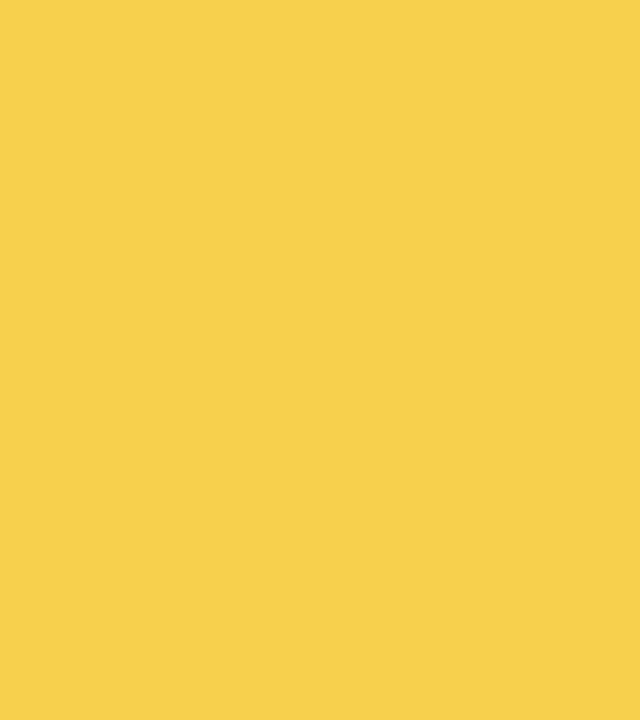
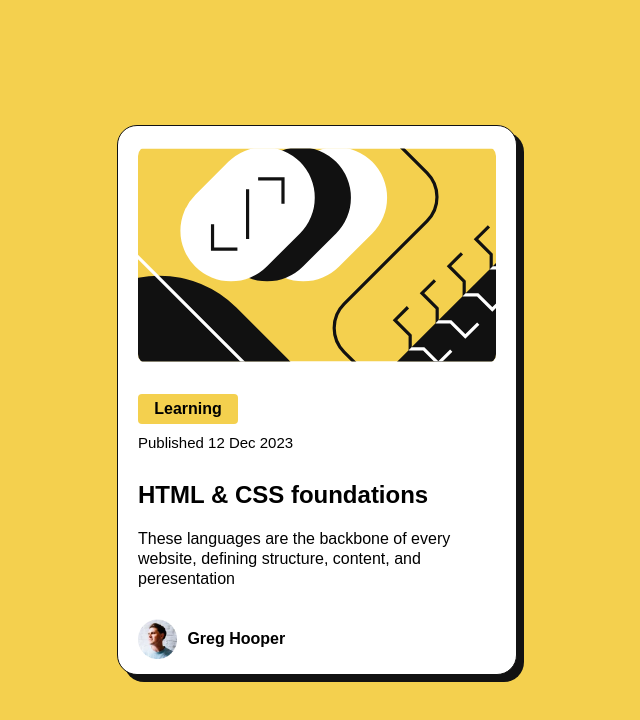
Before and after one commit to OcttaDev/blog-preview-card-main, a plain HTML site: page index.html in a window 1280 px wide. Shown: the whole page, without its empty margins (323-963 px from the left). Drawn offline with Linux system fonts and the light colour scheme.

Commit message:
finish the create card [html, css]

```diff
--- a/index.html
+++ b/index.html
@@ -12,7 +12,27 @@
 <body>
   <main>
     <div class="container">
-
+      <div class="image-container">
+        <img src="./assets/images/illustration-article.svg" alt="">
+      </div>
+      <div class="post-informations-container">
+        <p class="status-evolution">
+          <strong>Learning</strong>
+        </p>
+        <p class="post-date">
+          Published 12 Dec 2023
+        </p>
+      </div>
+      <div class="data-post-container">
+        <h2 class="title">HTML & CSS foundations</h2>
+        <p class="paragraph">These languages are the backbone of every website, defining structure, content, and peresentation</p>
+      </div>
+      <div class="user-data">
+        <img src="./assets/images/image-avatar.webp" alt="">
+        <p class="user-name">
+          <strong>Greg Hooper</strong>
+        </p>
+      </div>
     </div>
   </main>
 </body>
--- a/styles.css
+++ b/styles.css
@@ -34,3 +34,68 @@ main{
     height: 100%;
     width: 100%;
 }
+.container{
+    display: flex;
+    flex-direction: column;
+    align-items: center;
+    gap: 30px;
+    width: 400px;
+    height: 550px;
+    padding: 20px;
+    background-color: var(--white);
+    border: 1px solid var(--black);
+    border-radius: 20px;
+    box-shadow: 7px 7px 0px var(--black);
+}
+.container .image-container{
+    width: 100%;
+}
+.image-container img{
+    width: 100%;
+    height: 100%;
+    border-radius: 10px;
+}
+
+.post-informations-container{
+    display: flex;
+    flex-direction: column;
+    gap: 10px;
+    width: 100%;
+}
+.post-informations-container .status-evolution{
+    display: flex;
+    justify-content: center;
+    align-items: center;
+    width: 100px;
+    height: 30px;
+    background-color: var(--yellow);
+    border-radius: 4px;
+}
+
+.post-informations-container .post-date{
+    font-size: 15px;
+    font-family: var(--fontsize-paragraph);
+}
+.data-post-container{
+    display: flex;
+    flex-direction: column;
+    gap: 20px;
+}
+.data-post-container .title{
+    font-weight: bold;
+}
+.data-post-container .paragraph{
+    line-height: 20px;
+}
+.user-data{
+    display: flex;
+    align-items: center;
+    gap: 10px;
+    width: 100%;
+}
+.user-data img{
+    height: 40px;
+}
+.user-data .user-name{
+    font-weight: bold;
+}
```
